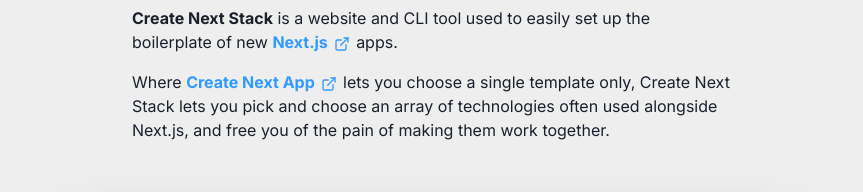
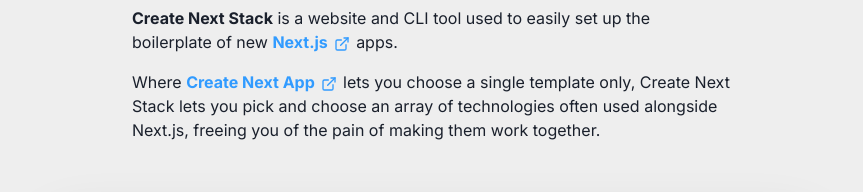
Before and after one commit to akd-io/create-next-stack-website, a Next.js app: page / in a window 1280 px wide. Shown: the part 264-456 px from the top of the page, without its empty margins (208-1071 px from the left). Built offline with nearby package versions, Linux system fonts and the light colour scheme.

Commit message:
Fix description

```diff
--- a/templates/LandingPage/components/DescriptionSection.tsx
+++ b/templates/LandingPage/components/DescriptionSection.tsx
@@ -26,7 +26,7 @@
           </Anchor>{" "}
           lets you choose a single template only, Create Next Stack lets you
           pick and choose an array of technologies often used alongside Next.js,
-          and free you of the pain of making them work together.
+          freeing you of the pain of making them work together.
         </Text>
       </Stack>
     </Section>
```
